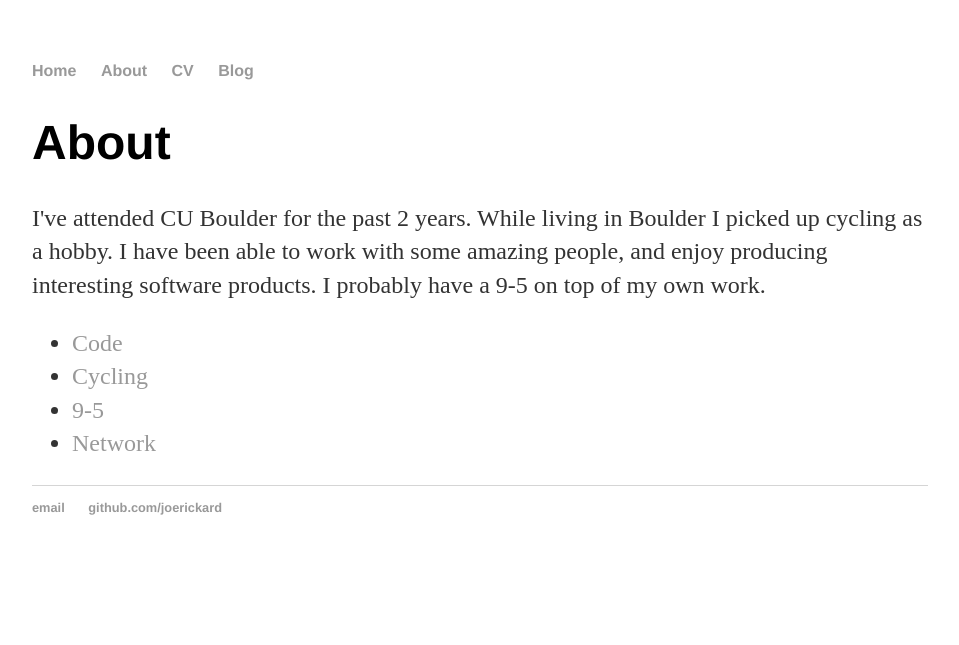
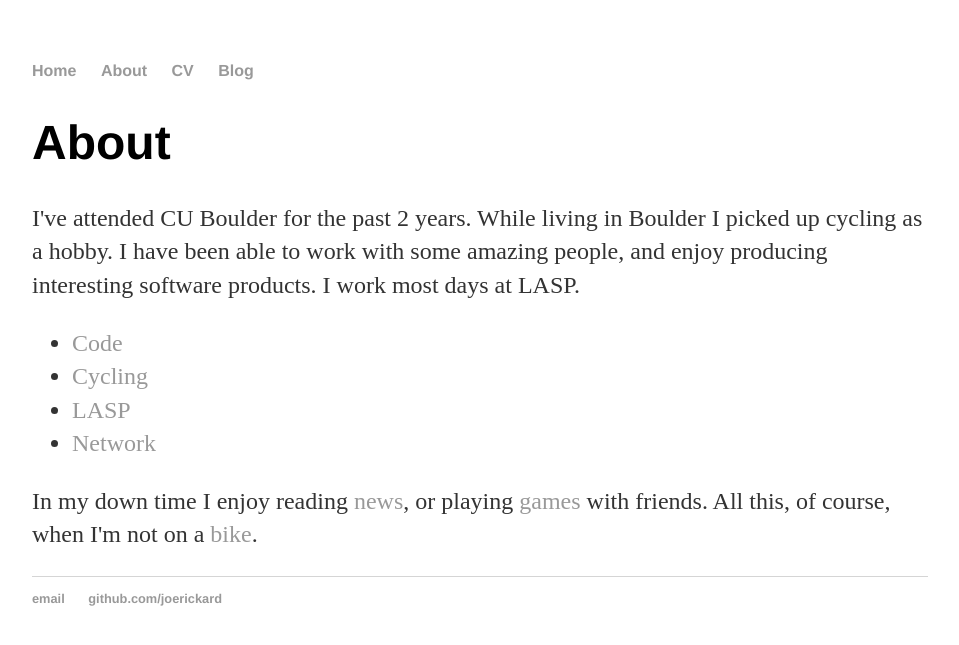
Before and after one commit to joerickard/personalWebsite, a Jekyll site: the page built from about/index.html, in a window 1280 px wide. Shown: the top 645 px of the page, without its empty margins (160-1119 px from the left). Built offline with Jekyll 4.4.1, drawn with Linux system fonts in a browser that asks for light colours.

Commit message:
Update index.html

```diff
--- a/about/index.html
+++ b/about/index.html
@@ -5,12 +5,14 @@ title: About Joe Rickard
 
 		<div class="about">
 			<h1>About</h1>
-			<p>I've attended CU Boulder for the past 2 years. While living in Boulder I picked up cycling as a hobby. I have been able to work with some amazing people, and enjoy producing interesting software products. I probably have a 9-5 on top of my own work.</p>
+			<p>I've attended CU Boulder for the past 2 years. While living in Boulder I picked up cycling as a hobby. I have been able to work with some amazing people, and enjoy producing interesting software products. I work most days at LASP.</p>
 
 			<ul class="contacts">
 				<li><a href="https://github.com/joerickard">Code</a></li>
 				<li><a href="https://www.strava.com/athletes/10227888">Cycling</a></li>
-				<li><a href="http://lasp.colorado.edu/home/">9-5</a></li>
+				<li><a href="http://lasp.colorado.edu/home/">LASP</a></li>
 				<li><a href="https://www.linkedin.com/in/joesrickard">Network</a></li>
 				</ul>
+
+			<p>In my down time I enjoy reading <a href="https://news.ycombinator.com/">news</a>, or playing <a href="http://steamcommunity.com/profiles/76561198027228209/">games</a> with friends. All this, of course, when I'm not on a <a href="https://www.strava.com/athletes/10227888">bike</a>.</p>
 		</div>
```
